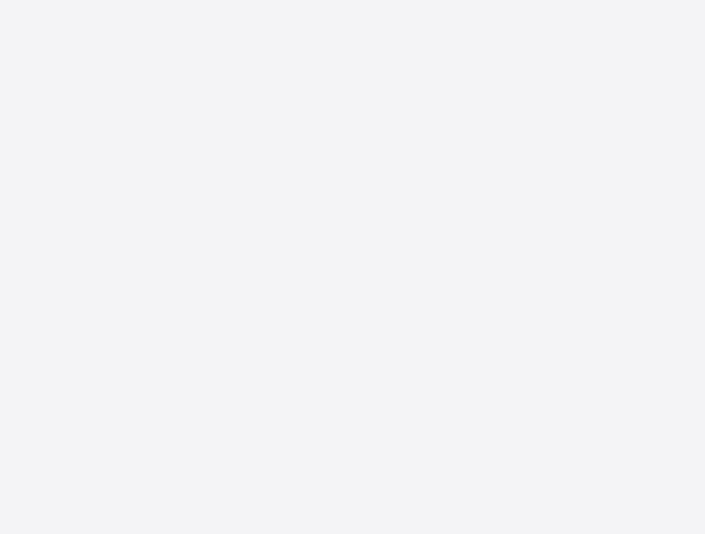
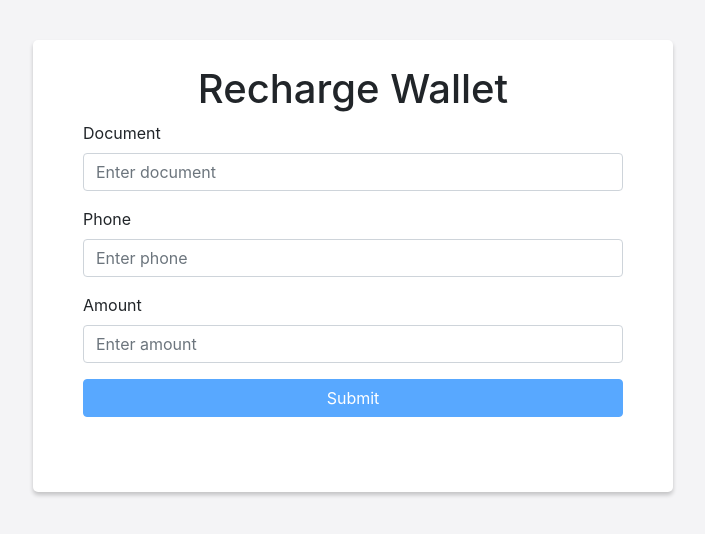
Before and after one commit to Cloudyrl/epayco-front, a React (Create React App) app: page /wallet/recharge in a window 1280 px wide. Shown: the top 534 px of the page, without its empty margins (287-992 px from the left). Built offline with nearby package versions, Linux system fonts and the light colour scheme.

Commit message:
recharge wallet page done

```diff
--- a/src/App.js
+++ b/src/App.js
@@ -4,6 +4,7 @@ import Home from "./pages/home/home.component";
 import Alert from "./components/alert/alert.component";
 import "./App.css";
 import ConsultWallet from "./pages/ConsultWallet/ConsultWallet.component";
+import RechargeWallet from "./pages/ReachargeWallet/RechargeWallet.component";
 
 function App() {
   return (
@@ -16,6 +17,9 @@ function App() {
         <Route exact path="/wallet">
           <ConsultWallet />
         </Route>
+        <Route exact path="/wallet/recharge">
+          <RechargeWallet />
+        </Route>
       </Switch>
     </div>
   );
--- /dev/null
+++ b/src/pages/ReachargeWallet/RechargeWallet.component.jsx
@@ -0,0 +1,75 @@
+import React, { useState, useContext } from "react";
+import { Form, Button } from "react-bootstrap";
+import { UserContext } from "../../context/user";
+import { rechargeWallet } from "../../utils/axios/ReachargeWallet";
+import './RechargeWallet.styles.scss'
+
+const RechargeWallet = () => {
+    const {showAlert} = useContext(UserContext);
+    const [document, setDocument] = useState("");
+    const [phone, setPhone] = useState("");
+    const [value, setValue] = useState(0);
+    const [balance, setBalance] = useState('');
+
+    let isEmpty = !document || !phone || !value>0;
+
+    const handleSubmit = async (e) => {
+      e.preventDefault();
+      const response = await rechargeWallet({ document,phone,value });
+      console.log(response)
+      if(response.data.status === 'error'){
+        setBalance('')
+        showAlert({msg:response.data.message,type:'danger'})
+      }else{
+        setBalance(response.data.balance)
+        showAlert({
+          msg:response.message
+        })
+      }
+    };
+
+    return (
+      <div className="login-container">
+        <h1>Recharge Wallet</h1>
+        {
+          balance && <h2>Balance: ${balance}</h2>
+        }
+        <Form>
+        <Form.Group controlId="Email">
+            <Form.Label>Document</Form.Label>
+            <Form.Control
+              type="document"
+              placeholder="Enter document"
+              onChange={(e) => setDocument(e.target.value)}
+            />
+          </Form.Group>
+          <Form.Group controlId="Phone">
+            <Form.Label>Phone</Form.Label>
+            <Form.Control
+              type="number"
+              placeholder="Enter phone"
+              onChange={(e) => setPhone(e.target.value)}
+            />
+          </Form.Group>
+          <Form.Group controlId="Value">
+            <Form.Label>Amount</Form.Label>
+            <Form.Control
+              type="number"
+              placeholder="Enter amount"
+              onChange={(e) => setValue(e.target.value)}
+            />
+          </Form.Group>
+          <Button
+            className="btn-primary"
+            type="submit"
+            onClick={handleSubmit}
+            disabled={isEmpty}
+            block
+          >
+            Submit
+          </Button>
+        </Form>
+      </div>
+    );
+  };
+  export default RechargeWallet;
--- /dev/null
+++ b/src/pages/ReachargeWallet/RechargeWallet.styles.scss
@@ -0,0 +1,20 @@
+.login-container {
+  position: relative;
+  display: flex;
+  flex-direction: column;
+  width: 85vw;
+  max-width: 40rem;
+  margin: 40px auto 75px;
+  padding: 25px 50px 75px;
+  background-color: #fff;
+  border-radius: 5px;
+  box-shadow: 0 3px 4px rgba(0, 0, 0, 0.2);
+
+  h1 {
+    align-self: center;
+  }
+
+  h2 {
+    align-self: center;
+  }
+}
--- /dev/null
+++ b/src/utils/axios/ReachargeWallet.js
@@ -0,0 +1,15 @@
+import axios from "axios";
+import { restServiceUrl } from "../constants";
+
+export const rechargeWallet = async ({ document,phone,value }) => {
+  try {
+    const response = await axios.post(`${restServiceUrl}/api/user/wallet`, {
+        document,
+        phone,
+        value
+    });
+    return response.data;
+  } catch (error) {
+    if(error.response) return error.response
+  }
+};
```
